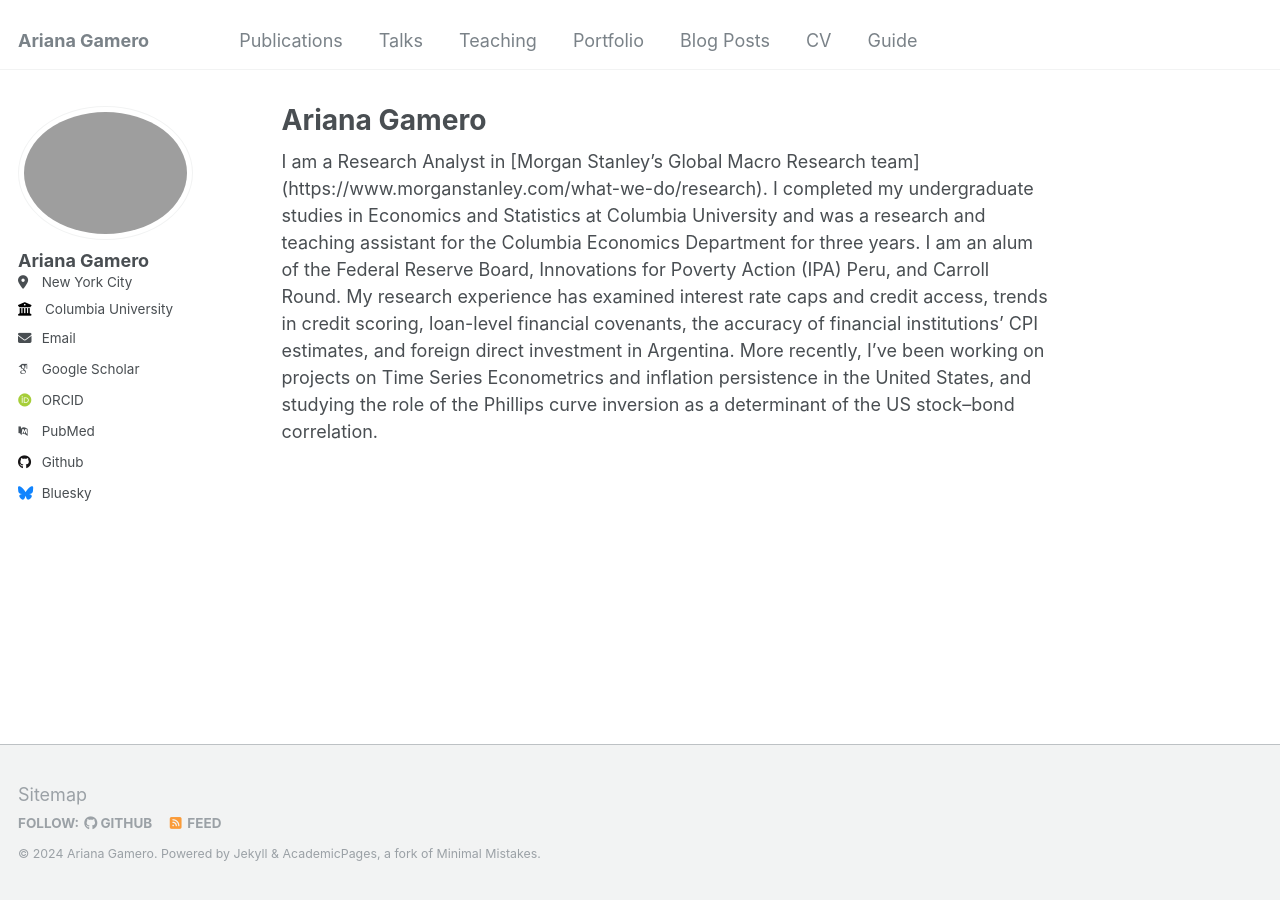
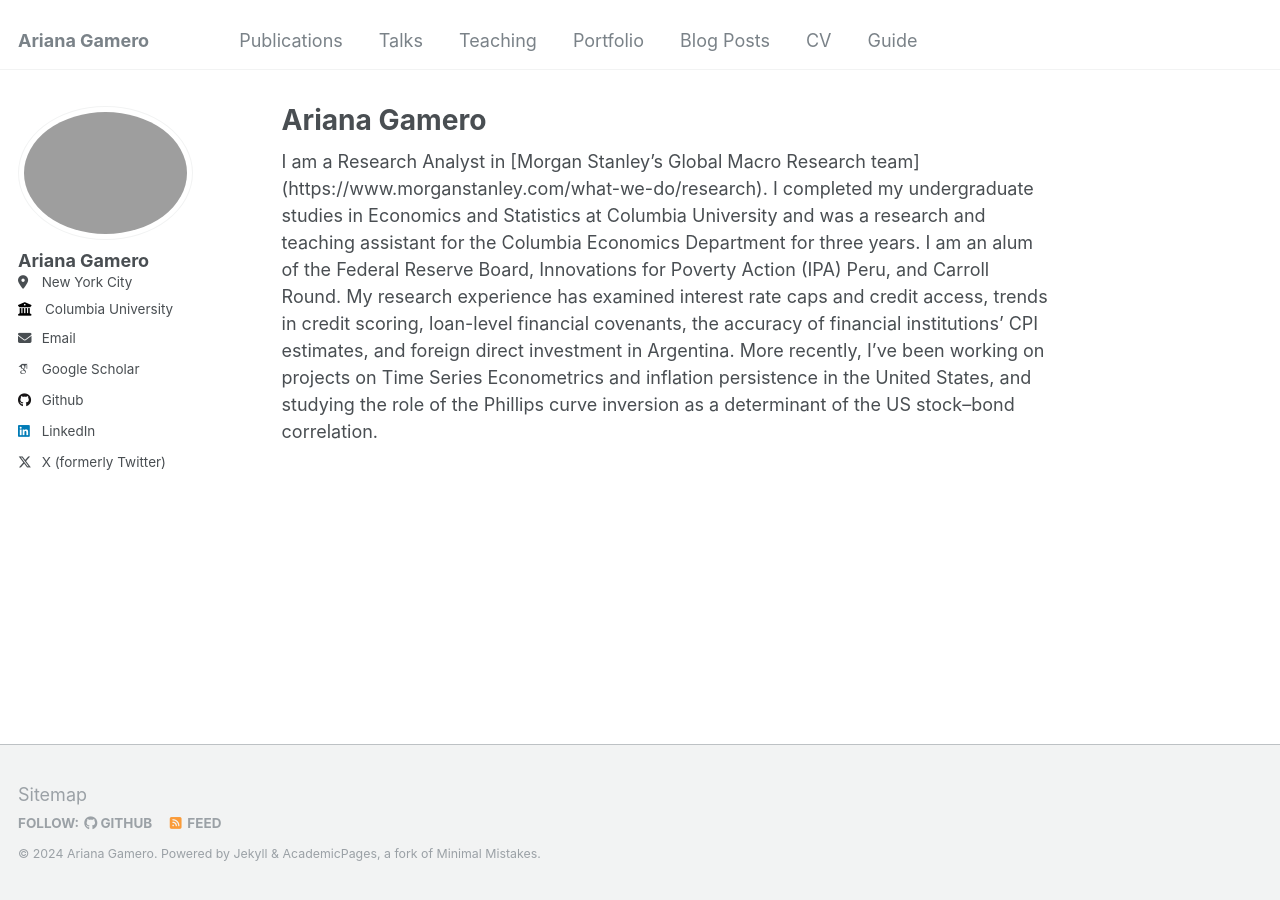
Before and after one commit to arianagamero11/arianagamero11.github.io, a Jekyll site: the page built from _pages/about.md, in a window 1280 px wide. Built offline with Jekyll 4.4.1, drawn with Linux system fonts in a browser that asks for light colours; some web fonts are replaced; some of the changed lines change nothing that is shown.

Commit message:
Update _config.yml

```diff
--- a/_config.yml
+++ b/_config.yml
@@ -20,8 +20,8 @@
 #               If a field is blank the icon and link will not appear, otherwise it will be shown.
 #               Additional customization can be done by editing /_includes/author-profile.html
 author:
-  # Biographic information
-  avatar           : "000016740015.jpg"
+  #
+  avatar           : "000016740015 2.jpg"
   name             : "Ariana Gamero"
   pronouns         : # example: "she/her"
   bio              : # "Short biography for the left-hand sidebar"
@@ -34,21 +34,18 @@
   arxiv            : # URL - Update with the correct link to your profile
   googlescholar    : "https://scholar.google.com/citations?user=PS_CX0AAAAAJ"
   impactstory      : # URL
-  orcid            : "http://orcid.org/yourorcidurl"
   semantic         : # URL
-  pubmed           : "https://www.ncbi.nlm.nih.gov/pubmed/?term=john+snow"
   researchgate     : # URL
 
   # Repositories and software development
   bitbucket        : # Username - Update with your username on the site
   codepen          : # Username
   dribbble         : # Username
-  github           : "academicpages"
+  github           : "arianagamero11.github.io"
   kaggle           : # Username
   stackoverflow    : # User number or user number and name (i.e., use "1" or "1/jeff-atwood")
 
   # Social media
-  bluesky          : "bsky.app" # Replace this with you Bluesky username
   facebook         : # Username
   flickr           : # Username
   foursquare       : # Username
@@ -57,7 +54,7 @@
   keybase          : # Username
   instagram        : # Username
   lastfm           : # Username
-  linkedin         : # Username
+  linkedin         :  "https://www.linkedin.com/in/ariana-gamero-2b6b25179/"
   mastodon         : # URL
   medium           : # URL
   pinterest        : # Username
@@ -65,7 +62,7 @@
   steam            : # Username
   telegram         : # URL
   tumblr           : # Username
-  twitter          : # Username for X / Twitter
+  twitter          : arianagam11
   vine             : # Username
   weibo            : # Username
   wikipedia        : # Username
```
